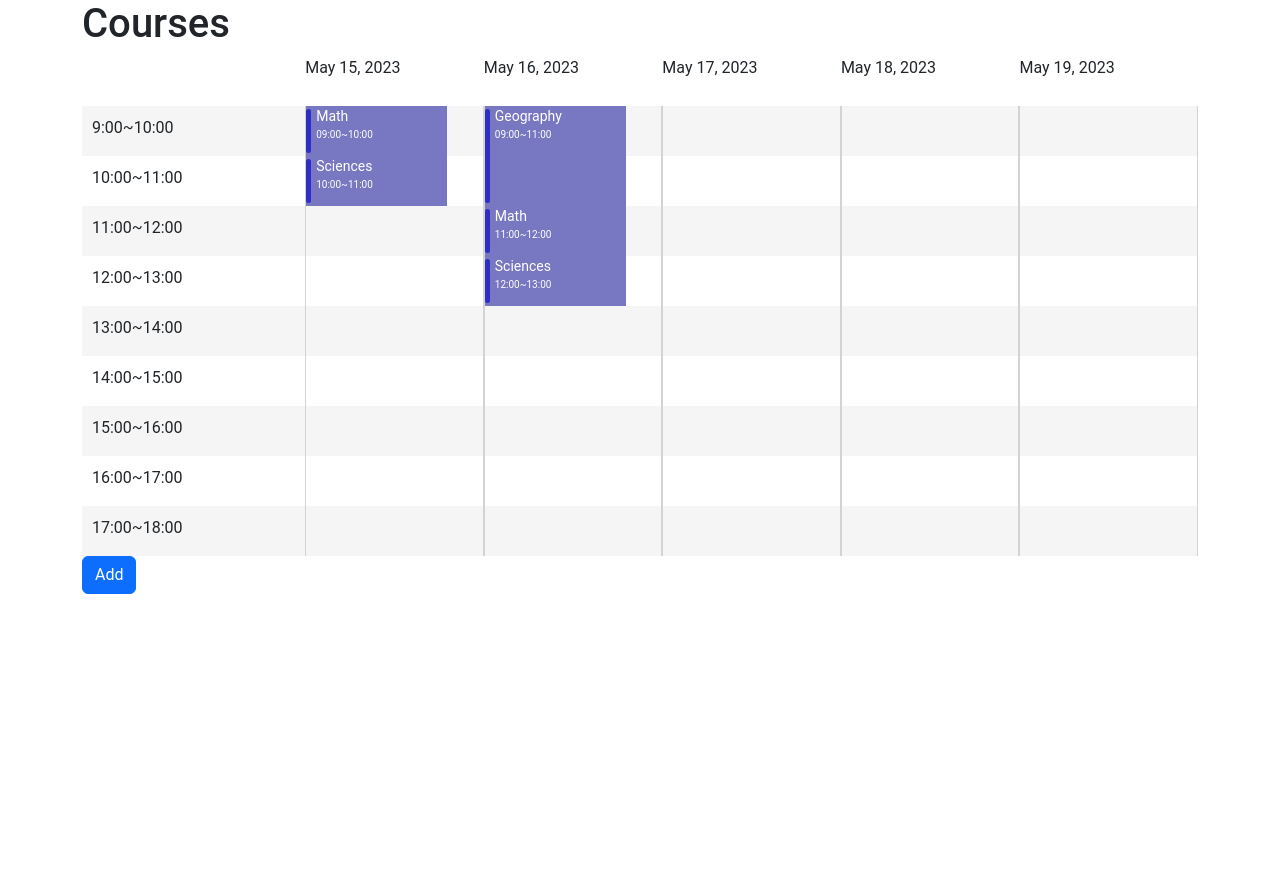
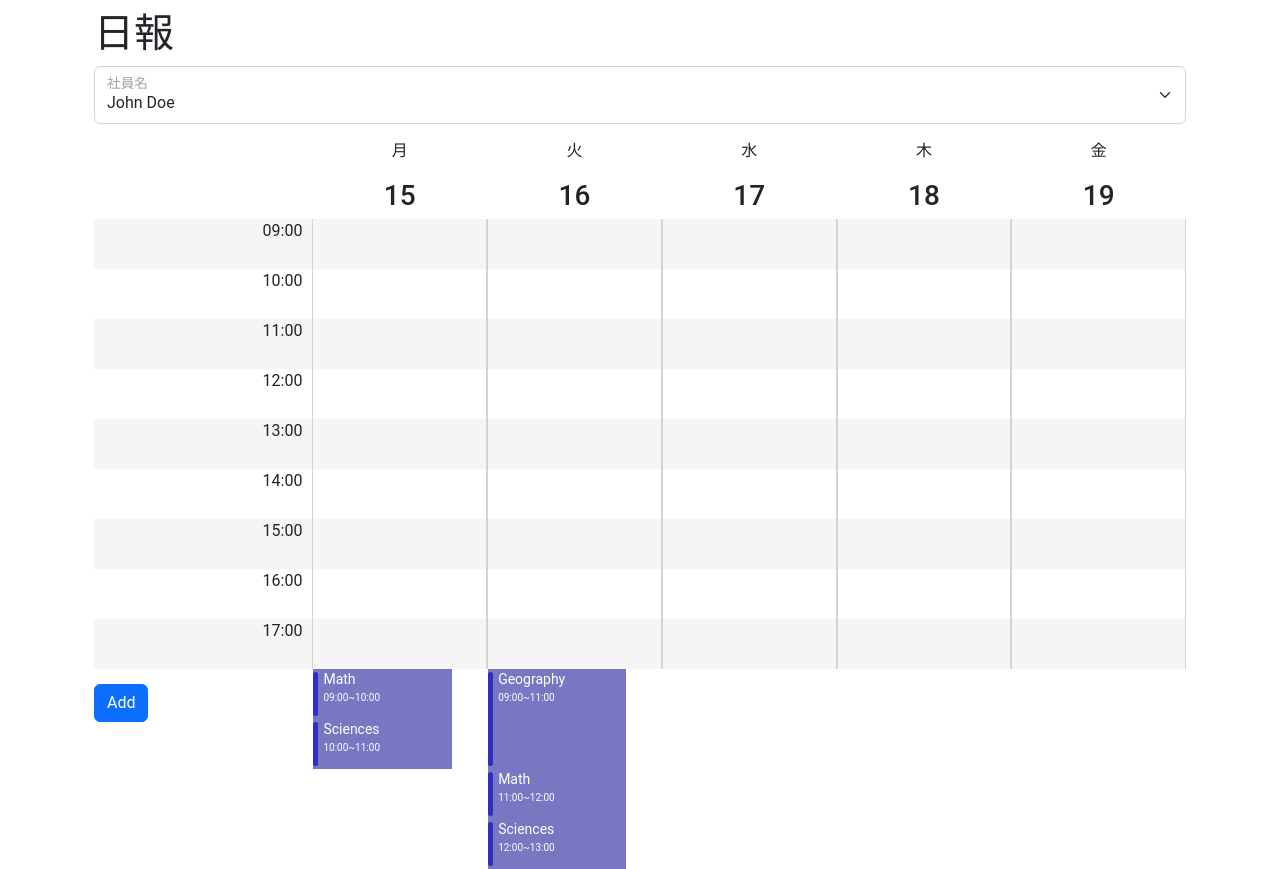
Before and after one commit to tkshira/angular-scheduler, an Angular app: page /courses/1 in a window 1280 px wide. Before the commit the page ends 800 px from the top, so only its background shows below. Built offline with nearby package versions, Linux system fonts and the light colour scheme.

Commit message:
Student Name added on Courses List

```diff
--- a/src/app/app.module.ts
+++ b/src/app/app.module.ts
@@ -1,5 +1,5 @@
-import { NgModule } from '@angular/core';
-import { CommonModule, DatePipe } from '@angular/common';
+import { LOCALE_ID, NgModule } from '@angular/core';
+import { CommonModule, DatePipe, registerLocaleData } from '@angular/common';
 import { FormsModule } from '@angular/forms';
 import { AppComponent } from './app/app.component';
 import { BrowserModule } from '@angular/platform-browser';
@@ -11,8 +11,10 @@ import { ReactiveFormsModule } from '@angular/forms';
 import { RouterModule } from '@angular/router';
 import { CourseTimelineComponent } from './course-timeline/course-timeline.component';
 import { CourseNewComponent } from './course-timeline/course-new/course-new.component';
+import { CourseService } from './services/course.service';
 
-import { CourseService } from './services/course.service';
+import localeJp from '@angular/common/locales/ja';
+registerLocaleData(localeJp);
 
 @NgModule({
   imports: [
@@ -35,6 +37,12 @@ import { CourseService } from './services/course.service';
     CourseNewComponent,
   ],
   bootstrap: [AppComponent],
-  providers: [DatePipe],
+  providers: [
+    DatePipe,
+    {
+      provide: LOCALE_ID,
+      useValue: 'ja',
+    },
+  ],
 })
 export class AppModule {}
--- a/src/app/course-timeline/course-timeline.component.css
+++ b/src/app/course-timeline/course-timeline.component.css
@@ -36,13 +36,14 @@
   flex: 1;
   flex-direction: column;
   width: 100px;
+  text-align: right;
 }
 
 .period,
 .period-inverse {
   height: 50px;
   position: relative;
-  padding: 10px 10px;
+  padding: 0px 10px;
 }
 
 .period-list > div {
@@ -66,7 +67,7 @@
 .course-list {
   position: relative;
   flex: 6;
-  height: 450px;
+  /* height: 450px; */
   border: lightgrey 1px solid;
   border-top: 0px;
   border-bottom: 0px;
@@ -83,7 +84,12 @@
   border-left: 0px;
   border-right: 0px;
   border-bottom: 0px;
-  height: 50px;
+  height: 80px;
+  text-align: center;
+}
+
+.period:first-child{
+  height: 80px
 }
 
 .period:nth-child(even),
@@ -108,3 +114,11 @@ div {
   width: 100%;
   font-size: 14px;
 }
+
+.row:first-child{
+  padding-top: 10px;
+}
+
+.row:not(:first-child){
+  padding: 15px 0px;
+}
--- a/src/app/course-timeline/course-timeline.component.html
+++ b/src/app/course-timeline/course-timeline.component.html
@@ -1,15 +1,27 @@
 
-<div>
-  <h1>Courses</h1>
+<div class="container">
+  <div class="row">
+    <div class="col">
+      <h1>日報</h1>
+      <div class="form-floating">
+        <select class="form-select" id="student-select">
+          <option *ngFor="let student of students" value={{student.id}}>
+            {{student.name}}
+          </option>
+        </select>
+        <label for="student-select">社員名</label>
+      </div>
+    </div>
+  </div>
+  <div class="row">
+    <div class="col">
       <div class="scheduler">
         <div class="period-list">
           <div class="period">&nbsp;</div>
           <div *ngFor="let period of periods" class="period">
             <div>
-          {{ period.starttime.hours }}:{{
+              {{ period.starttime.hours | number: '2.0-0' }}:{{
                 period.starttime.minutes | number: '2.0-0'
-          }}~{{ period.endtime.hours }}:{{
-            period.endtime.minutes | number: '2.0-0'
               }}
             </div>
           </div>
@@ -17,7 +29,10 @@
         <div class="day-list">
           <div class="weekday-list" cdkDropListGroup >
             <div *ngFor="let day of days" class="day" >
-          <div class="day">{{ day.date | date }}</div>
+              <div class="day">
+                <p>{{day.date | date:'ccc'}}</p>
+                <h3>{{ day.date | date:'dd' }}</h3>
+              </div>
               <div class="course-list" [attr.data-daydate]="day.date" cdkDropListSortingDisabled cdkDropList>
                 <div *ngFor="let period of periods" class="period-inverse">
                 </div>
@@ -49,6 +64,8 @@
           </div>
         </div>
       </div>
+    </div>
+  </div>
   <div>
     <button
       type="button"
--- a/src/app/course-timeline/course-timeline.component.ts
+++ b/src/app/course-timeline/course-timeline.component.ts
@@ -9,6 +9,7 @@ import { ActivatedRoute } from '@angular/router';
 import { AcademicDay, academicDays } from '../interfaces/academic-day';
 import { Course, courses } from '../interfaces/courses';
 import { defaultPeriod, Period } from '../interfaces/period';
+import { Student, students } from '../interfaces/student';
 import { CourseService } from '../services/course.service';
 
 declare var bootstrap: any;
@@ -20,6 +21,7 @@ declare var bootstrap: any;
 })
 export class CourseTimelineComponent implements OnInit, AfterViewInit {
   studentid?: number;
+  students: Student[];
   courses?: Course[];
   days: AcademicDay[];
   periods: Period[];
@@ -36,6 +38,7 @@ export class CourseTimelineComponent implements OnInit, AfterViewInit {
 
   ngOnInit() {
     console.log('timeline Init');
+    this.students = students;
     this.days = academicDays;
     this.periods = defaultPeriod;
     const id = parseInt(this.route.snapshot.paramMap.get('id'));
@@ -109,12 +112,12 @@ export class CourseTimelineComponent implements OnInit, AfterViewInit {
       return '';
     }
     return `translate(${(course.day.getDay() - 1) * 0}px, ${
-      (course.startTime.getHours() - 9) * 50
+      course.startTime.getHours() * 50
     }px)`;
   }
 
   calcTopPos(course: Course) {
-    return (course.startTime.getHours() - 9) * 50;
+    return course.startTime.getHours() * 50;
     // return 50;
   }
 
@@ -138,8 +141,8 @@ export class CourseTimelineComponent implements OnInit, AfterViewInit {
       event.container.element.nativeElement.dataset['daydate']
     );
     // course.startTime = new Date(`1970-01-01 0:00`).setHours(9 + startTime);
-    course.startTime = new Date(1900, 0, 1, 9 + startTime);
-    course.endTime = new Date(1900, 0, 1, 9 + startTime + ~~(durationMin / 60));
+    course.startTime = new Date(1900, 0, 1, startTime);
+    course.endTime = new Date(1900, 0, 1, startTime + ~~(durationMin / 60));
     console.log(startTime);
     this.dragCourse = undefined;
   }
```
Lines whose indentation alone changed are shown as unchanged.
